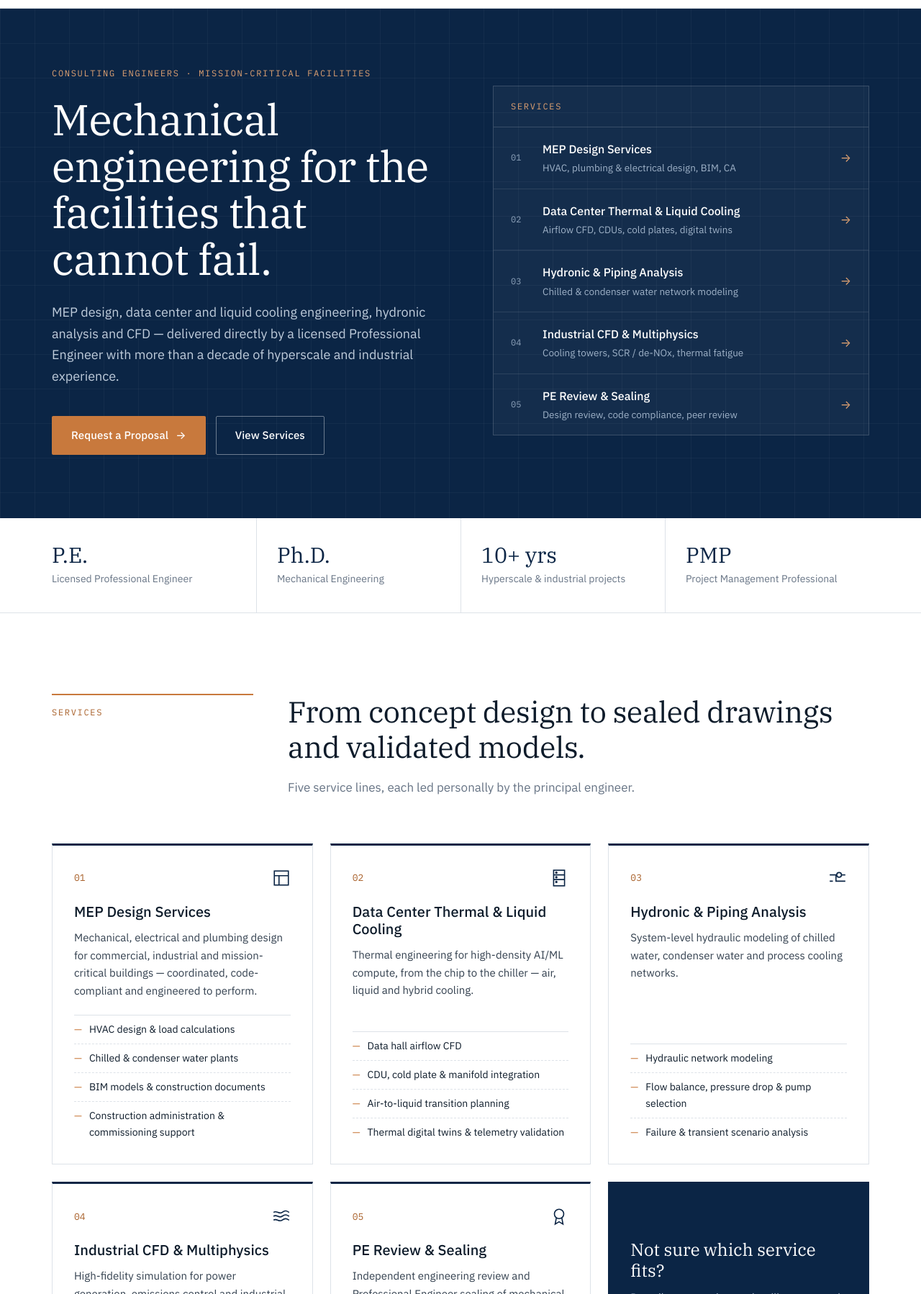
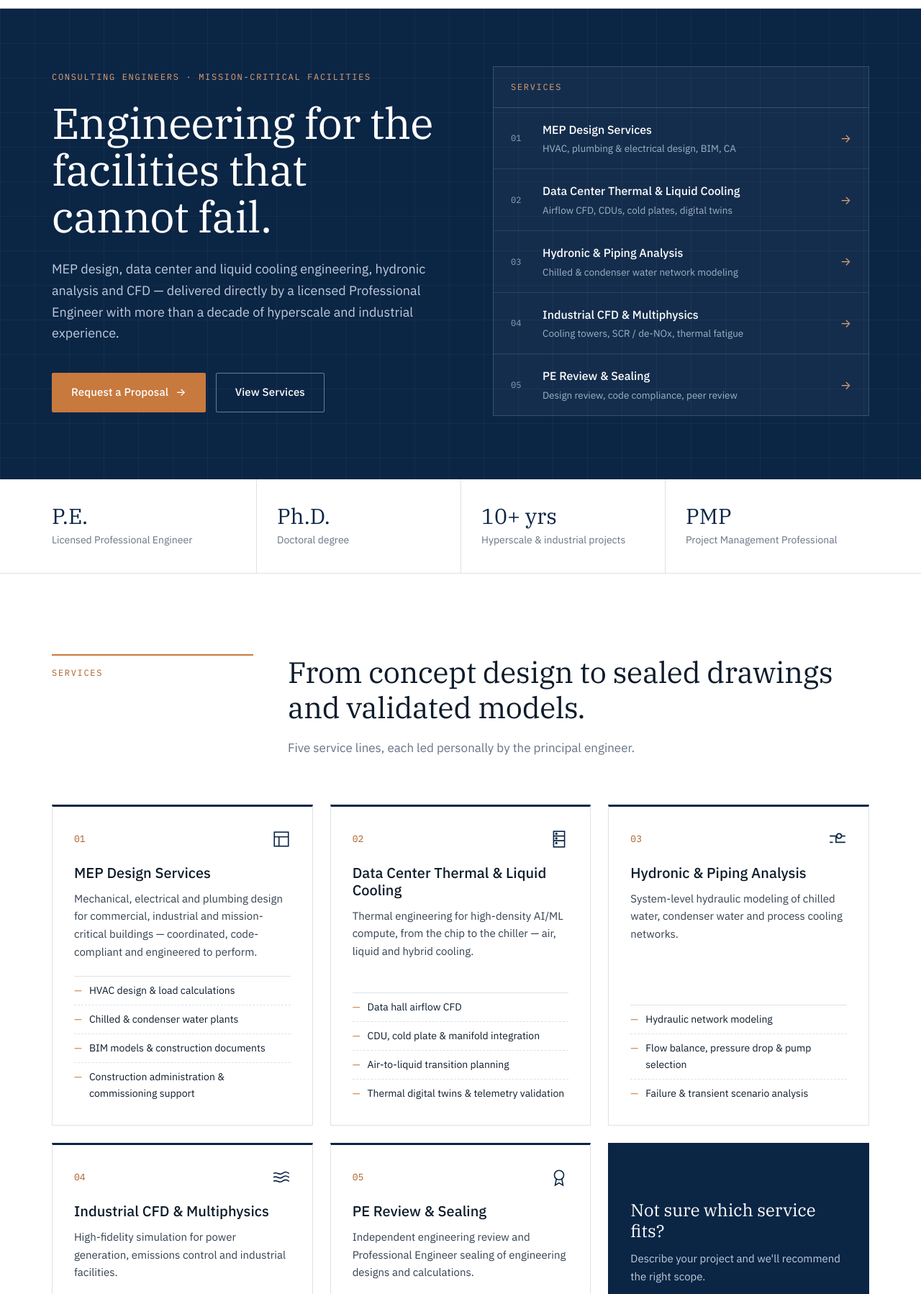
Before and after one commit to wangengineering/wangengineering.github.io, a plain HTML site: page index.html in a window 1280 px wide. Shown: the part 101-1899 px from the top of the page at 72% size. Drawn offline with Linux system fonts and the light colour scheme.

Commit message:
Add files via upload

```diff
--- a/index.html
+++ b/index.html
@@ -269,7 +269,7 @@
   <div class="wrap">
     <div>
       <div class="label">Consulting Engineers · Mission-Critical Facilities</div>
-      <h1>Mechanical engineering for the facilities that cannot fail.</h1>
+      <h1>Engineering for the facilities that cannot fail.</h1>
       <p>MEP design, data center and liquid cooling engineering, hydronic analysis and CFD — delivered directly by a licensed Professional Engineer with more than a decade of hyperscale and industrial experience.</p>
       <div class="cta">
         <a class="btn btn-primary" href="#contact">Request a Proposal <span class="arr">→</span></a>
@@ -291,7 +291,7 @@
 <div class="band">
   <div class="wrap">
     <div class="item reveal"><div class="k">P.E.</div><div class="v">Licensed Professional Engineer</div></div>
-    <div class="item reveal"><div class="k">Ph.D.</div><div class="v">Mechanical Engineering</div></div>
+    <div class="item reveal"><div class="k">Ph.D.</div><div class="v">Doctoral degree</div></div>
     <div class="item reveal"><div class="k">10+ yrs</div><div class="v">Hyperscale &amp; industrial projects</div></div>
     <div class="item reveal"><div class="k">PMP</div><div class="v">Project Management Professional</div></div>
   </div>
@@ -335,7 +335,7 @@
       <article class="svc reveal" id="svc-pe">
         <div class="top"><span class="num">05</span><svg class="ico" width="26" height="26" viewBox="0 0 24 24" fill="none" stroke="currentColor" stroke-width="1.5"><circle cx="12" cy="9" r="6"/><path d="M8.5 14L7 22l5-3 5 3-1.5-8"/></svg></div>
         <h3>PE Review &amp; Sealing</h3>
-        <p>Independent engineering review and Professional Engineer sealing of mechanical designs and calculations.</p>
+        <p>Independent engineering review and Professional Engineer sealing of engineering designs and calculations.</p>
         <ul><li>Drawing &amp; calculation review</li><li>Code compliance checks</li><li>Third-party peer review</li></ul>
       </article>
       <article class="svc cta reveal">
@@ -414,8 +414,8 @@
       </aside>
 
       <div class="about-body reveal">
-        <p>Wang Engineering, LLC was founded by Charles Wang, a mechanical and thermal engineer with more than a decade of experience on hyperscale data centers, mission-critical facilities and industrial power systems.</p>
-        <p>Clients work directly with a principal engineer — no hand-offs — combining MEP design discipline with deep CFD and hydronic analysis expertise.</p>
+        <p>Wang Engineering, LLC was founded by Charles Wang, a licensed Professional Engineer with more than a decade of experience on hyperscale data centers, mission-critical facilities and industrial power systems.</p>
+        <p>Clients work directly with a principal engineer — no hand-offs — across building systems design, thermal and fluid analysis, simulation and independent engineering review.</p>
 
         <h4>Founder's prior experience</h4>
         <div class="history">
```
